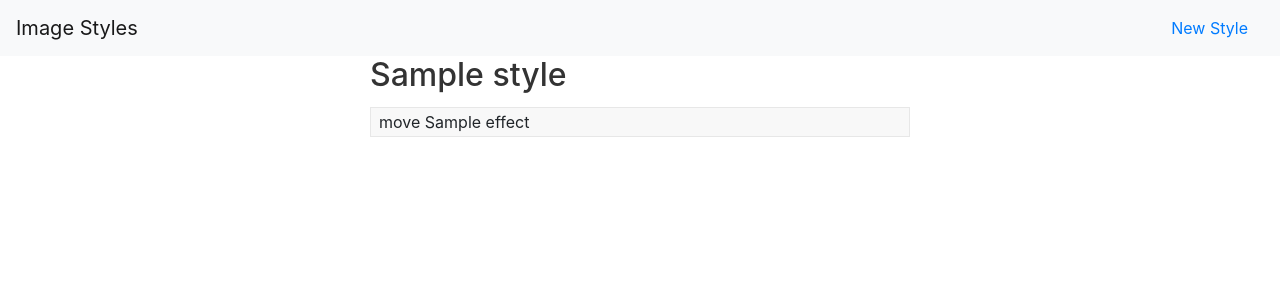
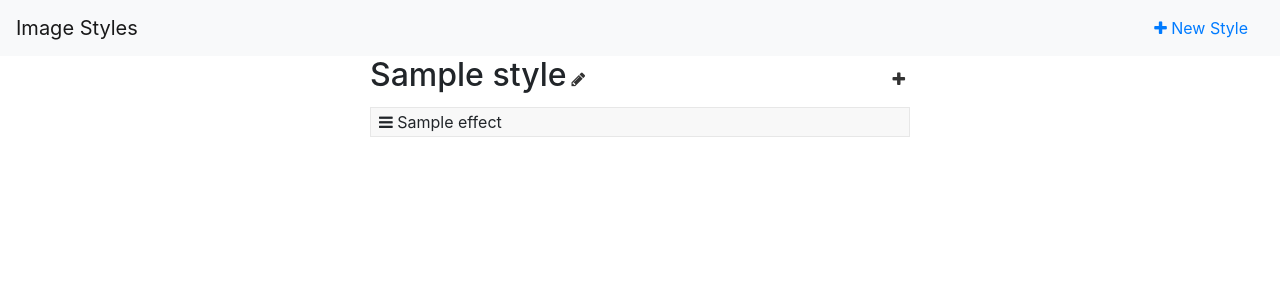
Before and after one commit to fotorius/django-image-styles, a Django app: template image_styles/templates/image_styles/home.html in a window 1280 px wide. Shown: the top 300 px of the page. Run offline with Django 3.2, Linux system fonts and the light colour scheme; the template is opened without the code that fills it: most values are stand-ins (such as "Sample title", 1, 10 or a date in 2020); parts of the project's set-up code (start-up, migrations or seed data) failed here and were passed over; some libraries are stand-ins or nearby versions.

Commit message:
Added icons

```diff
--- a/image_styles/__init__.py
+++ b/image_styles/__init__.py
@@ -3,7 +3,7 @@ Django Image Styles
 """
 
 __title__ = 'Django Image Styles'
-__version__ = '1.5.0'
+__version__ = '1.5.1'
 __author__ = 'Alfredo Rius'
 __license__ = 'BSD 2-Clause'
 __copyright__ = 'Copyright 2015-2019 Alfredo Rius'
--- a/image_styles/package.json
+++ b/image_styles/package.json
@@ -17,6 +17,7 @@
   "homepage": "https://github.com/devalfrz/django-image-styles#readme",
   "dependencies": {
     "bootstrap": "^4.3.1",
+    "font-awesome": "^4.7.0",
     "jquery": "^3.4.1",
     "jqueryui": "^1.11.1"
   }
--- /dev/null
+++ b/image_styles/templates/image_styles/effect-form.html
@@ -0,0 +1,10 @@
+<form action="{{action}}" method="POST" class="effect-form" hidden>
+  {% csrf_token %}
+  <table class="table">
+  {{form.as_table}}
+  <tr>
+      <td><input type="submit" class="btn btn-danger effect-delete" name="delete" value="Delete"></td>
+      <td class="text-right"><input type="submit" class="btn btn-primary pull-right effect-save" value="Save"></td>
+  </tr>
+  </table>
+</form>
--- a/image_styles/templates/image_styles/form.html
+++ /dev/null
@@ -1,10 +0,0 @@
-<form action="{{action}}" method="POST" class="effect-form" hidden>
-  {% csrf_token %}
-  <table class="table">
-  {{form.as_table}}
-  <tr>
-      <td><input type="submit" class="btn btn-danger delete-effect" name="delete" value="Delete"></td>
-      <td class="text-right"><input type="submit" class="btn btn-primary pull-right save-effect" value="Save"></td>
-  </tr>
-  </table>
-</form>
--- a/image_styles/templates/image_styles/home.html
+++ b/image_styles/templates/image_styles/home.html
@@ -5,28 +5,17 @@
     <meta name="viewport" content="width=device-width, initial-scale=1">
     <title>Manage Image Styles</title>
     <link rel="stylesheet" href="{% static 'image_styles/node_modules/bootstrap/dist/css/bootstrap.min.css' %}">
+    <link rel="stylesheet" href="{% static 'image_styles/node_modules/font-awesome/css/font-awesome.min.css' %}">
   <style>
-h2 > a.edit-style, h2 > a.add-effect{
-  font-size: 15px!important;
-  margin-top: 13px;
-  cursor: pointer;
+h2{
+  display: flex;
+  align-items: end;
 }
 h2 a{
-  color: transparent;
   padding: 5px;
-}
-h2 > a.add-effect{
-  color: rgb(51, 122, 183)!important;
-}
-h2 > span.style-name{
-  color: #333!important;
-}
-h2:hover{
-  background-color: #f8f8f8;
-}
-h2:hover a{
   color: #333;
   text-decoration: none;
+  font-size: 1rem;
 }
 div.effect{
   background-color: #f8f8f8;
@@ -34,17 +23,18 @@ div.effect{
   padding: 2px 8px;
   margin: 5px 0;
 }
-div.effect .edit-effect{
+.effect-move{
+  cursor:move;
+}
+.effect-header{
+  display: flex;
+}
+.effect-edit{
+  cursor:pointer;
   color: transparent;
 }
-div.effect:hover .edit-effect{
+.effect-edit:hover{
   color: #333;
-}
-.move-effect{
-  cursor:move;
-}
-.edit-effect{
-  cursor:pointer;
 }
 .effects{
   position: relative;
@@ -75,18 +65,24 @@ ul.errorlist li{
   <button class="navbar-toggler" type="button" data-toggle="collapse" data-target="#navbar-main">
     <span class="navbar-toggler-icon"></span>
   </button>
-   <a href="{% url 'image_styles:style_create' %}" class="nav-link ml-auto" data-toggle="modal" data-target="#generic-modal">New Style</a>
+   <a href="{% url 'image_styles:style_create' %}" class="nav-link ml-auto" data-toggle="modal" data-target="#generic-modal"><i class="fa fa-plus"></i> New Style</a>
 </nav>
 
       <div class="container">
 {% for s in styles %}
     <div class="row"><div class="col-sm-6 offset-sm-3">
-      <h2><span class="style-name">{{s.style}}</span><a href="{% url 'image_styles:style_update' s.style.id %}" data-toggle="modal" data-target="#generic-modal">Edit</a><a href="{% url 'image_styles:effect_create_init' s.style.id %}" data-toggle="modal" data-target="#generic-modal">New</a></h2>
+      <h2 class="style-title"><span class="style-name">{{s.style}}</span><a href="{% url 'image_styles:style_update' s.style.id %}" data-toggle="modal" data-target="#generic-modal"><i class="fa fa-pencil"></i></a><a class="ml-auto" href="{% url 'image_styles:effect_create_init' s.style.id %}" data-toggle="modal" data-target="#generic-modal"><i class="fa fa-plus"></i></a></h2>
     </div></div>
     <div class="row effects"><div class="loading"></div><div class="col-sm-6 offset-sm-3 sortable">
   {% for effect in s.effects %}
-    <div class="effect"><span class="move-effect">move</span> {{effect.name}} <span class="edit-effect">edit</span>
-    {% include 'image_styles/form.html' with action=effect.action form=effect.form %}
+    <div class="effect">
+      <div class="effect-move">
+        <div class="effect-header">
+          <div class="effect-title"><i class="fa fa-bars"></i></span> {{effect.name}}</div>
+          <div class="effect-edit ml-auto"><i class="fa fa-pencil"></i></div>
+        </div>
+      </div>
+      {% include 'image_styles/effect-form.html' with action=effect.action form=effect.form %}
     </div>
   {% endfor %}
     </div></div>
@@ -152,24 +148,25 @@ var csrftoken = getCookie('csrftoken');
 
 
 $('.sortable').sortable({
-  handle: '.move-effect',
+  handle: '.effect-move',
   stop: function( event, ui ) {
     var weight=0;
     $(this).parent().find('form #id_weight').each(function(){
       $(this).val(weight);
       weight++;
     });
-    $(this).parent().find('form .save-effect').trigger( "click" );
+    $(this).parent().find('form .effect-save').trigger( "click" );
     $(this).find('.effect').addClass('moved');
   }
 });
 
-$('.edit-effect').on('click',function(){
-  let attr = $(this).attr('hidden');
+$('.effect-edit').on('click',function(){
+  let form = $(this).closest('.effect').find('form');
+  let attr = form.attr('hidden');
   if(typeof attr !== typeof undefined && attr !== false){
-    $(this).parent().find('form').attr('hidden',true);
+    form.removeAttr('hidden');
   }else{
-    $(this).parent().find('form').removeAttr('hidden');
+    form.attr('hidden',true);
   }
 });
 
```
